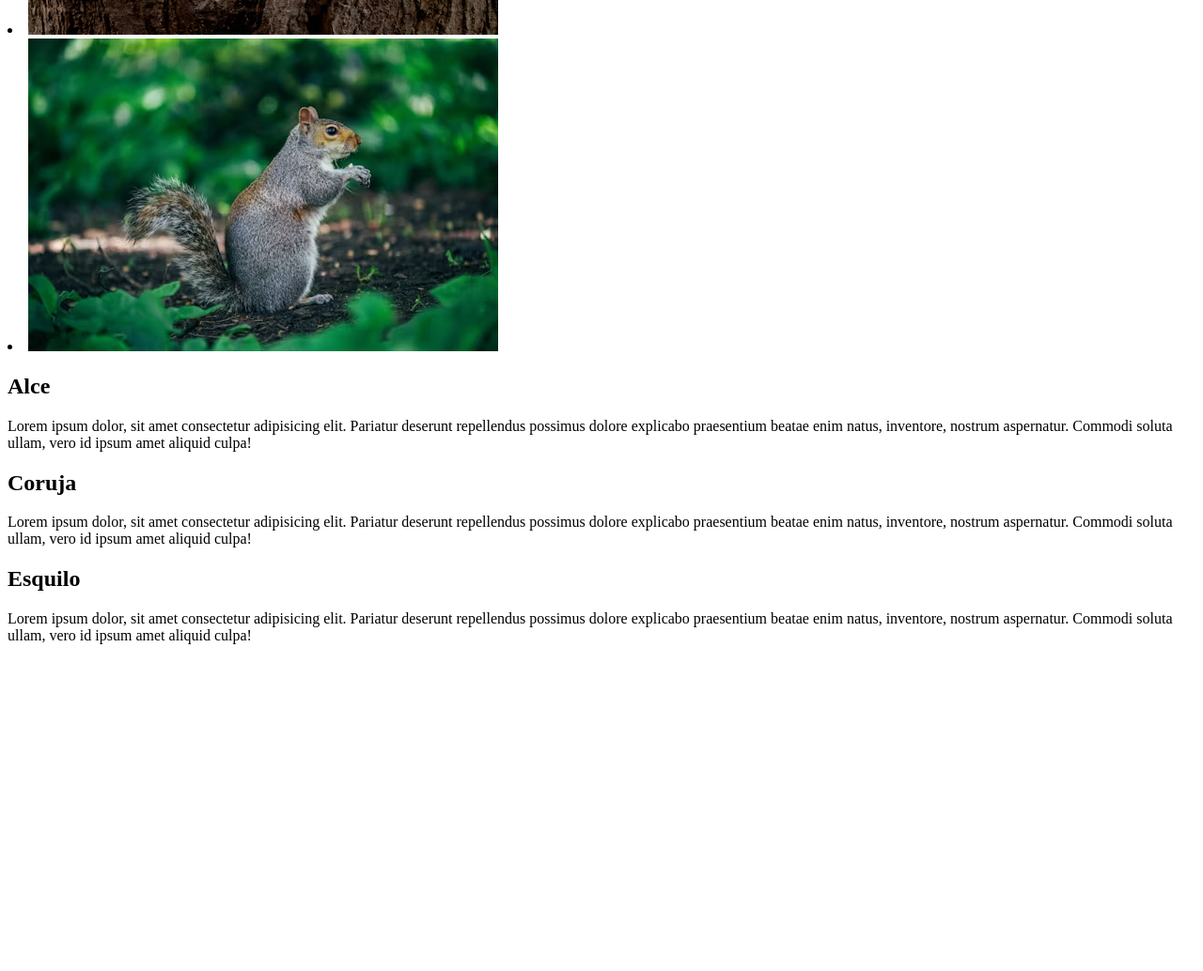
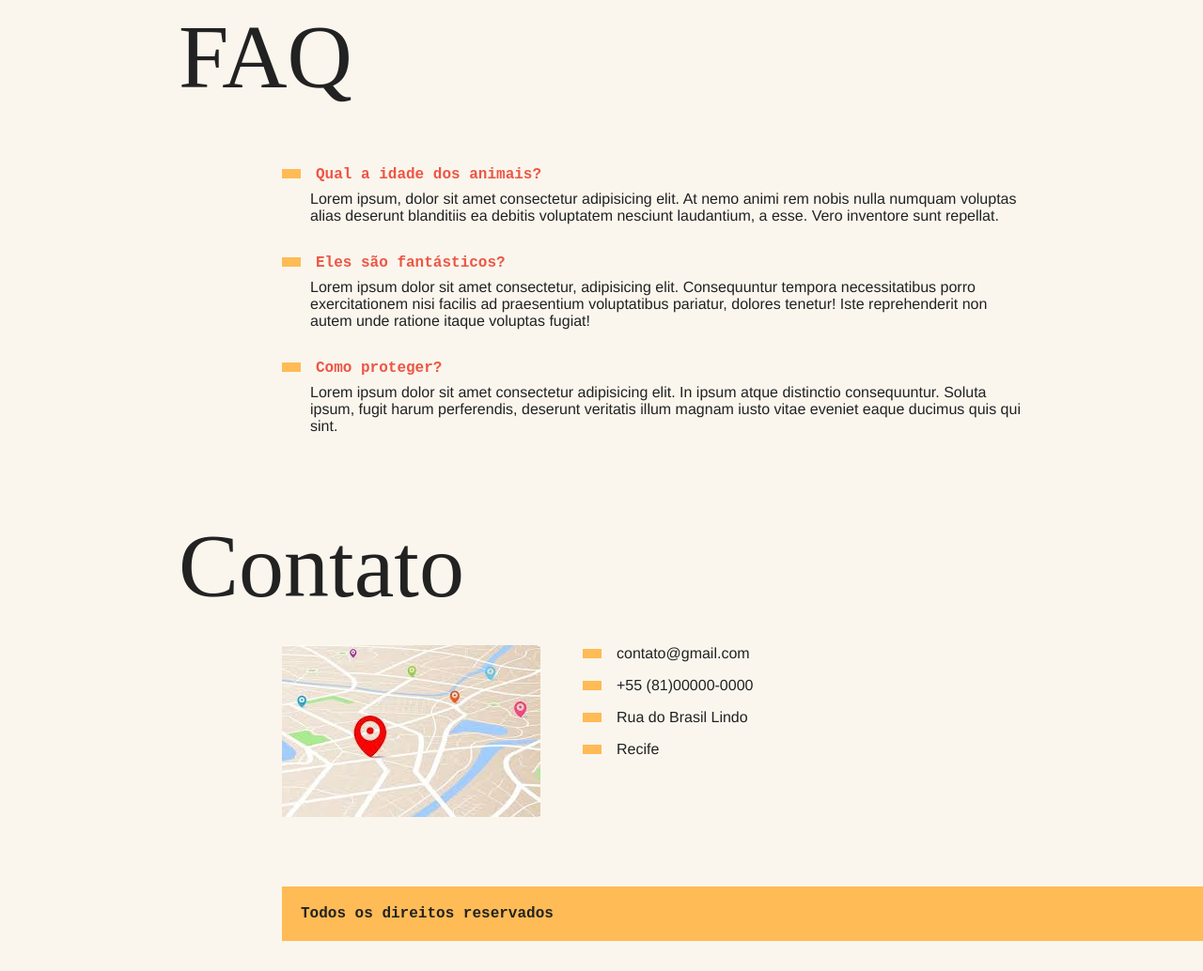
Before and after one commit to IzabelleAlves/JavaScript-Complete-Guide, a plain HTML site: page projects/animais-fantasticos/index.html in a window 1280 px wide. Shown: the part 810-1844 px from the top of the page at 94% size. Before the commit the page ends 1512 px from the top, so only its background shows below. Drawn offline with Linux system fonts and the light colour scheme; a web font is replaced by a local one.

Commit message:
Projeto 'Animais Fantásticos' iniciado

```diff
--- a/projects/animais-fantasticos/index.html
+++ b/projects/animais-fantasticos/index.html
@@ -4,6 +4,12 @@
     <meta charset="UTF-8" />
     <meta name="viewport" content="width=device-width, initial-scale=1.0" />
     <link rel="stylesheet" href="./style.css" />
+    <link rel="preconnect" href="https://fonts.googleapis.com" />
+    <link rel="preconnect" href="https://fonts.gstatic.com" crossorigin />
+    <link
+      href="https://fonts.googleapis.com/css2?family=Figtree:ital,wght@0,300..900;1,300..900&family=Inter:ital,opsz,wght@0,14..32,100..900;1,14..32,100..900&family=Playfair:ital,opsz,wght@0,5..1200,300..900;1,5..1200,300..900&display=swap"
+      rel="stylesheet"
+    />
     <title>Animais Fantásticos</title>
   </head>
   <body>
@@ -11,13 +17,18 @@
       <ul>
         <li><a href="#animais">Animais</a></li>
         <li><a href="#faq">Faq</a></li>
-        <li><a href="contato">Contato</a></li>
-        <li><a href="https://www.origamid.com/">Dev →</a></li>
+        <li><a href="#contato">Contato</a></li>
+        <li>
+          <a href="https://www.linkedin.com/in/izabellealvess/" target="_blank"
+            >Dev →</a
+          >
+        </li>
       </ul>
     </nav>
 
     <section class="grid-section animais" id="animais">
       <h1 class="titulo">Animais Fantásticos</h1>
+      <ul class="animais-lista">
         <li>
           <img src="/assets/img-animais-fantasticos/alce.png" />
         </li>
@@ -27,6 +38,25 @@
         <li>
           <img src="/assets/img-animais-fantasticos/esquilo.png" />
         </li>
+        <li>
+          <img src="/assets/img-animais-fantasticos/alce.png" />
+        </li>
+        <li>
+          <img src="/assets/img-animais-fantasticos/coruja.png" />
+        </li>
+        <li>
+          <img src="/assets/img-animais-fantasticos/esquilo.png" />
+        </li>
+        <li>
+          <img src="/assets/img-animais-fantasticos/alce.png" />
+        </li>
+        <li>
+          <img src="/assets/img-animais-fantasticos/coruja.png" />
+        </li>
+        <li>
+          <img src="/assets/img-animais-fantasticos/esquilo.png" />
+        </li>
+      </ul>
 
       <div class="animais-descricao">
         <section>
@@ -60,6 +90,50 @@
         </section>
       </div>
     </section>
+
+    <section class="grid-section faq" id="faq">
+      <h1 class="titulo">FAQ</h1>
+      <dl class="faq-lista">
+        <dt>Qual a idade dos animais?</dt>
+        <dd>
+          Lorem ipsum, dolor sit amet consectetur adipisicing elit. At nemo
+          animi rem nobis nulla numquam voluptas alias deserunt blanditiis ea
+          debitis voluptatem nesciunt laudantium, a esse. Vero inventore sunt
+          repellat.
+        </dd>
+        <dt>Eles são fantásticos?</dt>
+        <dd>
+          Lorem ipsum dolor sit amet consectetur, adipisicing elit. Consequuntur
+          tempora necessitatibus porro exercitationem nisi facilis ad
+          praesentium voluptatibus pariatur, dolores tenetur! Iste reprehenderit
+          non autem unde ratione itaque voluptas fugiat!
+        </dd>
+        <dt>Como proteger?</dt>
+        <dd>
+          Lorem ipsum dolor sit amet consectetur adipisicing elit. In ipsum
+          atque distinctio consequuntur. Soluta ipsum, fugit harum perferendis,
+          deserunt veritatis illum magnam iusto vitae eveniet eaque ducimus quis
+          qui sint.
+        </dd>
+      </dl>
+    </section>
+
+    <section class="grid-section contato" id="contato">
+      <h1 class="titulo">Contato</h1>
+      <div class="mapa">
+        <img src="/assets/img/mapa.jpg" />
+      </div>
+      <ul class="dados">
+        <li>contato@gmail.com</li>
+        <li>+55 (81)00000-0000</li>
+        <li>Rua do Brasil Lindo</li>
+        <li>Recife</li>
+      </ul>
+    </section>
+
+    <footer class="copy">
+      <p>Todos os direitos reservados</p>
+    </footer>
     <script src="./script.js"></script>
   </body>
 </html>
--- a/projects/animais-fantasticos/style.css
+++ b/projects/animais-fantasticos/style.css
@@ -0,0 +1,218 @@
+body,
+h1,
+h2,
+ul,
+li,
+p,
+dd,
+dt,
+dl {
+  margin: 0px;
+  padding: 0px;
+}
+
+img {
+  display: block;
+  max-width: 100%;
+}
+
+ul {
+  list-style: none;
+}
+
+body {
+  background: #faf6ed;
+  color: #222;
+  display: grid;
+  grid-template-columns: 1fr 120px minmax(300px, 800px) 1fr;
+}
+
+.menu {
+  grid-column: 3 / 5;
+  margin-top: 2rem;
+  margin-bottom: 2rem;
+  background: #fb5;
+}
+
+.menu ul {
+  display: flex;
+  flex-wrap: wrap;
+  padding: 10px;
+}
+
+.menu li a {
+  display: block;
+  padding: 10px;
+  margin-right: 10px;
+  color: #222;
+  text-decoration: none;
+  font-family: "Gill Sans", "Gill Sans MT", Calibri, "Trebuchet MS", sans-serif;
+  font-weight: bold;
+  text-transform: uppercase;
+  font-size: 0.875rem;
+  letter-spacing: 0.1em;
+}
+
+.grid-section {
+  grid-column: 2 / 4;
+  width: 100%;
+  box-sizing: border-box;
+  padding: 10px;
+  display: grid;
+  grid-template-columns: 90px 300px 1fr;
+  gap: 20px;
+  margin-bottom: 4rem;
+}
+
+.titulo {
+  font-family: "Playfair", serif;
+  font-size: 6rem;
+  line-height: 1;
+  font-weight: 400;
+  margin-bottom: 1rem;
+  grid-column: 1 / 4;
+}
+
+.animais h2 {
+  font-family: "IBM Plex Mono", monospace;
+  font-size: 1rem;
+  letter-spacing: 0.1rem;
+  margin-bottom: 1rem;
+  color: #e54;
+}
+
+.animais h2::before {
+  content: "";
+  display: inline-block;
+  width: 40px;
+  height: 10px;
+  margin-right: 10px;
+  background: #fb5;
+}
+
+.animais p {
+  font-family: Helvetica, Arial, sans-serif;
+  line-height: 1.2;
+  margin-bottom: 1rem;
+}
+
+.animais-lista {
+  height: 370px;
+  overflow-y: scroll;
+  grid-column: 2;
+}
+
+.animais-lista::-webkit-scrollbar {
+  width: 18px;
+}
+
+.animais-lista::-webkit-scrollbar-thumb {
+  background: #fb5;
+  border-left: 4px solid #faf6ed;
+  border-right: 4px solid #faf6ed;
+}
+
+.animais-lista::-webkit-scrollbar-track {
+  background: #faf6ed;
+}
+
+.animais-descricao {
+  grid-column: 3;
+}
+
+.animais-descricao section {
+  margin-bottom: 3rem;
+}
+
+.faq-lista {
+  grid-column: 2 / 4;
+}
+
+.faq-lista dt {
+  font-family: "IBM Plex Mono", monospace;
+  font-weight: bold;
+  margin-top: 2rem;
+  margin-bottom: 0.5rem;
+  color: #e54;
+}
+
+.faq-lista dt::before {
+  content: "";
+  display: inline-block;
+  width: 20px;
+  height: 10px;
+  margin-right: 16px;
+  background: #fb5;
+}
+
+.faq-lista dd {
+  font-family: Helvetica, Arial, sans-serif;
+  margin-bottom: 0.5rem;
+  margin-left: 30px;
+}
+
+.mapa {
+  grid-column: 2;
+}
+
+.dados {
+  grid-column: 3;
+}
+
+.dados li {
+  margin-bottom: 1rem;
+  font-family: Helvetica, Arial, sans-serif;
+}
+
+.dados li::before {
+  content: "";
+  display: inline-block;
+  width: 20px;
+  height: 10px;
+  margin-right: 16px;
+  background: #fb5;
+}
+
+.copy {
+  grid-column: 3 / 5;
+  margin-bottom: 2rem;
+  background: #fb5;
+}
+
+.copy p {
+  padding: 20px;
+  font-family: "IBM Plex Mono", monospace;
+  font-weight: bold;
+}
+
+@media (max-width: 700px) {
+  body {
+    grid-template-columns: 1fr;
+  }
+  .menu,
+  .grid-section,
+  .copy {
+    grid-column: 1;
+  }
+  .grid-section {
+    grid-template-columns: 100px 1fr;
+    gap: 10px;
+  }
+  .animais-lista {
+    grid-column: 1;
+  }
+  .faq-lista,
+  .dados,
+  .mapa {
+    grid-column: 1 / 3;
+  }
+  .grid-section h1 {
+    font-size: 3rem;
+  }
+  .menu {
+    margin-top: 0px;
+  }
+  .copy {
+    margin-bottom: 0px;
+  }
+}
```
Lines whose indentation alone changed are shown as unchanged.
